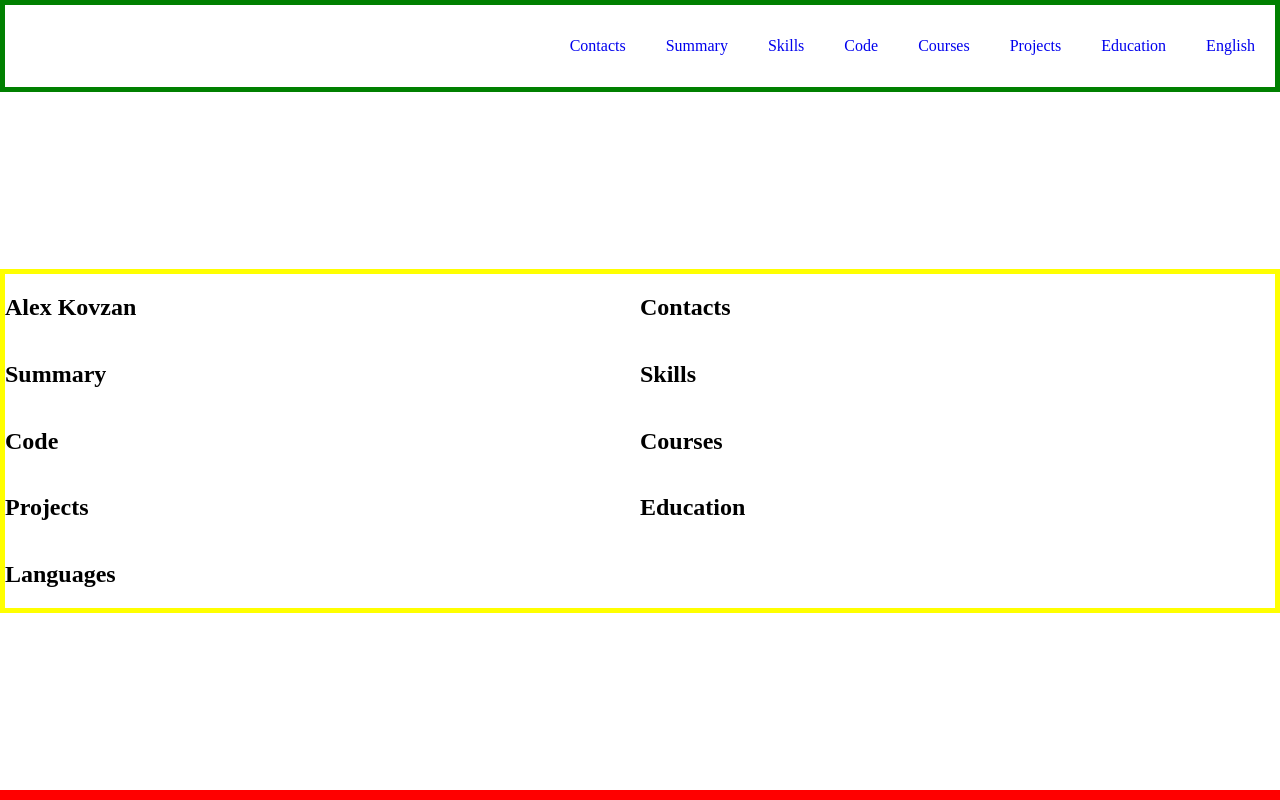
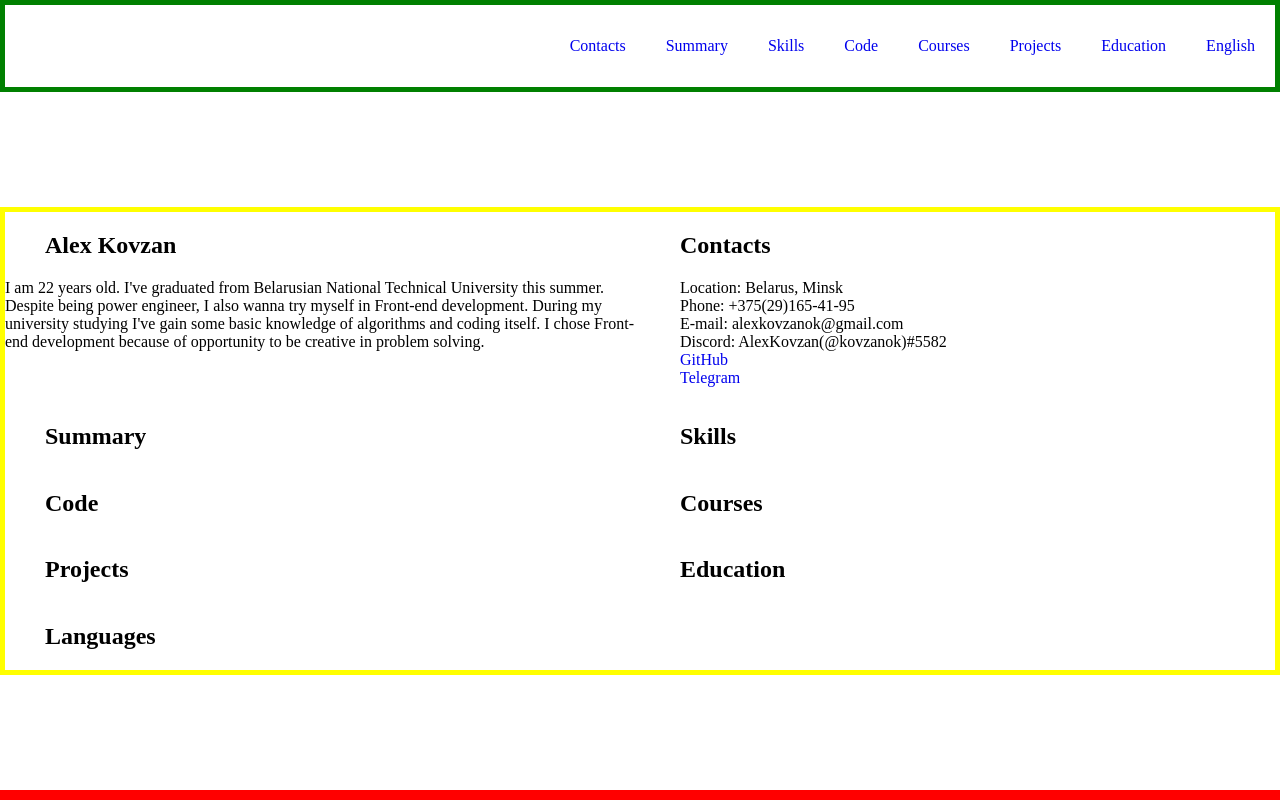
Before and after one commit to kovzanok/rsschool-cv, a plain HTML site: page index.html in a window 1280 px wide. Drawn offline with Linux system fonts and the light colour scheme.

Commit message:
feat: add contacts and summary info

```diff
--- a/index.html
+++ b/index.html
@@ -27,9 +27,18 @@
       <div class="container main-container">
         <section class="section" id="profile">
           <h1 class="section-title">Alex Kovzan</h1>
+          <p>I am 22 years old. I've graduated from Belarusian National Technical University this summer. Despite being power engineer, I also wanna try myself in Front-end development. During my university studying I've gain some basic knowledge of algorithms and coding itself. I chose Front-end development because of opportunity to be creative in problem solving.</p>
         </section>
         <section class="section" id="contacts">
           <h2 class="section-title">Contacts</h2>
+          <ul class="contacts-list">
+            <li class="contacts-item">Location: Belarus, Minsk</li>
+            <li class="contacts-item">Phone: +375(29)165-41-95</li>
+            <li class="contacts-item">E-mail: alexkovzanok@gmail.com</li>
+            <li class="contacts-item">Discord: AlexKovzan(@kovzanok)#5582</li>
+            <li class="contacts-item"><a class="contacts-link" href="https://github.com/kovzanok">GitHub</a></li>
+            <li class="contacts-item"><a class="contacts-link" href="https://t.me/gogozucchina">Telegram</a></li>
+          </ul>
         </section>
         <section class="section" id="summary">
           <h2 class="section-title">Summary</h2>
--- a/style.css
+++ b/style.css
@@ -35,6 +35,18 @@
 .section{
     width: 50%;
 }
+
+.section-title{
+    padding-left: 40px;
+}
+
+.contacts-list{
+    list-style: none;
+}
+
+.contacts-link{
+    text-decoration: none;
+}
 .footer{
     border: 5px solid red;
 }
```
